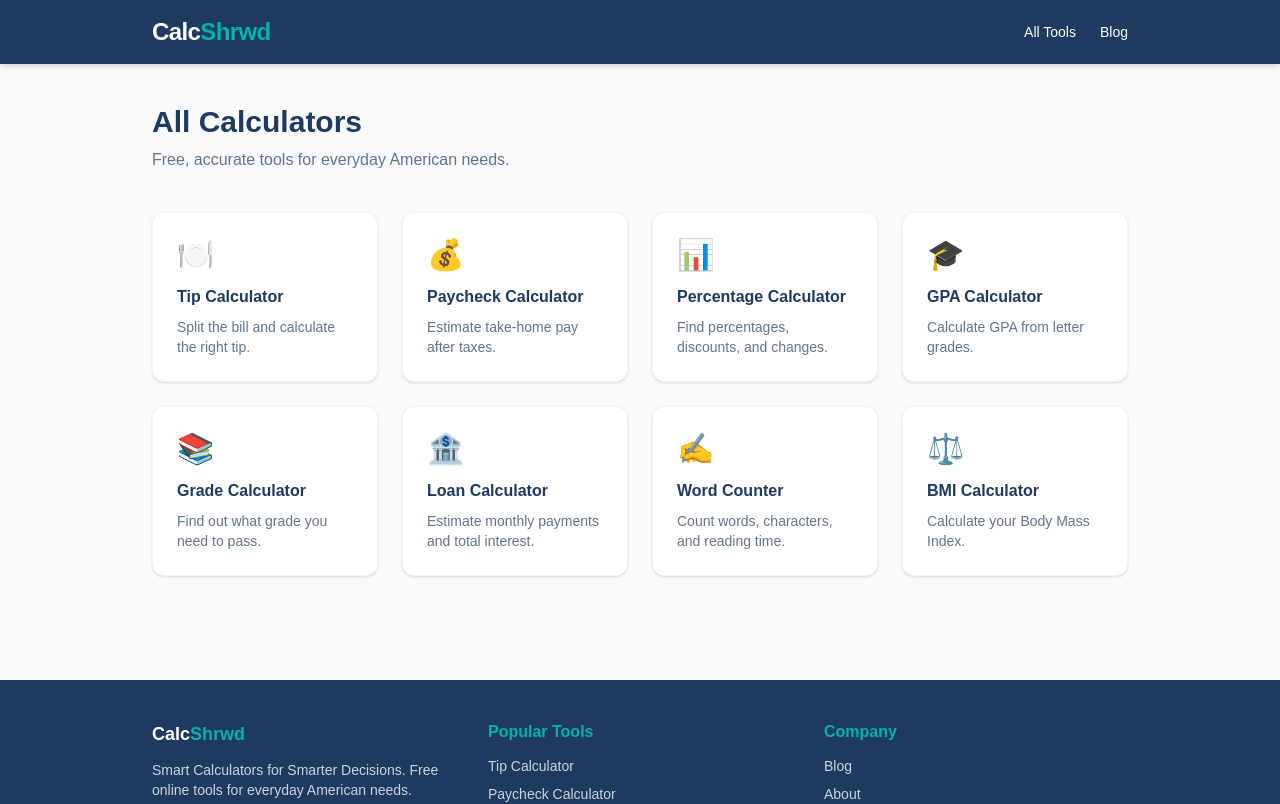
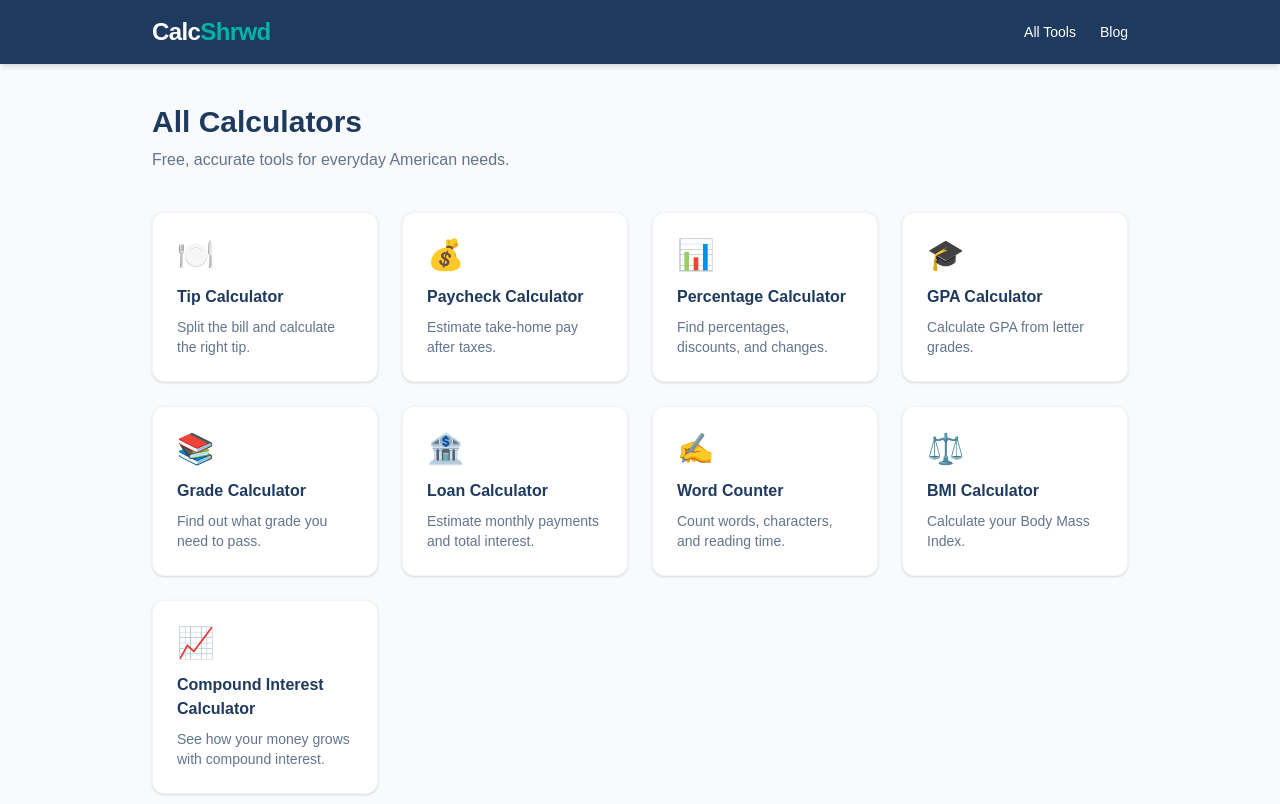
Before and after one commit to monkamonme-collab/calcshrwd, a Next.js app: page /tools in a window 1280 px wide. Shown: the top 804 px of the page. Built offline with nearby package versions, Linux system fonts and the light colour scheme.

Commit message:
Add Compound Interest Calculator to tools list

```diff
--- a/app/tools/page.tsx
+++ b/app/tools/page.tsx
@@ -15,6 +15,7 @@ const tools = [
   { title: "Loan Calculator", description: "Estimate monthly payments and total interest.", href: "/tools/loan-calculator", icon: "\uD83C\uDFE6" },
   { title: "Word Counter", description: "Count words, characters, and reading time.", href: "/tools/word-counter", icon: "\u270D\uFE0F" },
   { title: "BMI Calculator", description: "Calculate your Body Mass Index.", href: "/tools/bmi-calculator", icon: "\u2696\uFE0F" },
+  { title: "Compound Interest Calculator", description: "See how your money grows with compound interest.", href: "/tools/compound-interest-calculator", icon: "📈" },
 ];
 
 export default function ToolsPage() {
```
